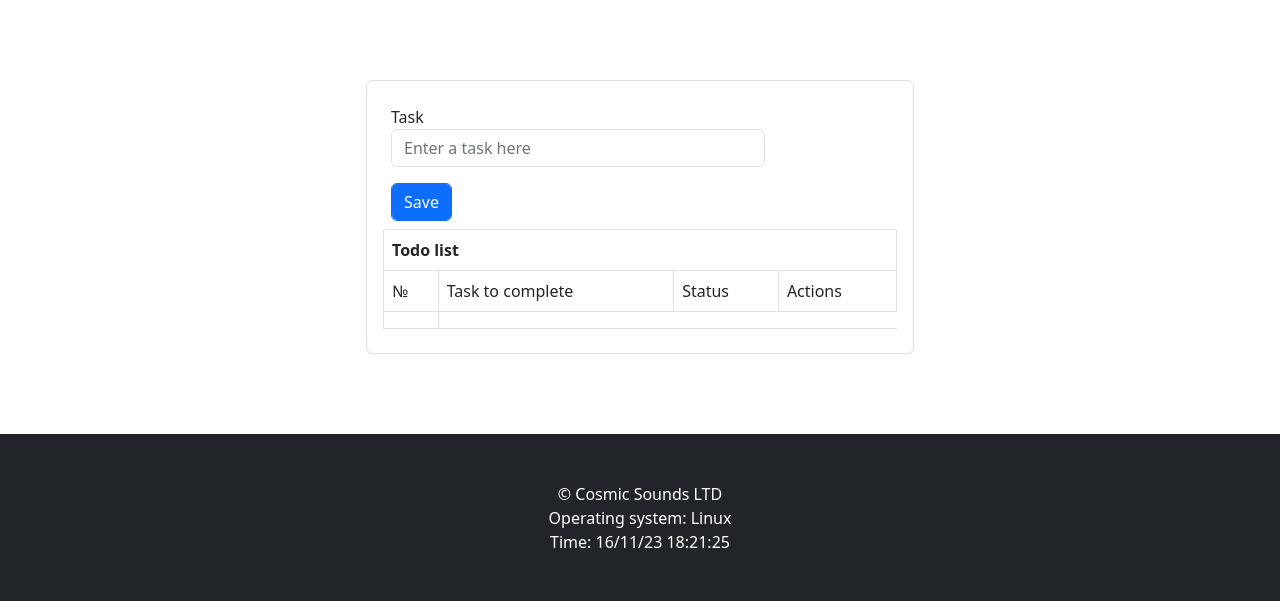
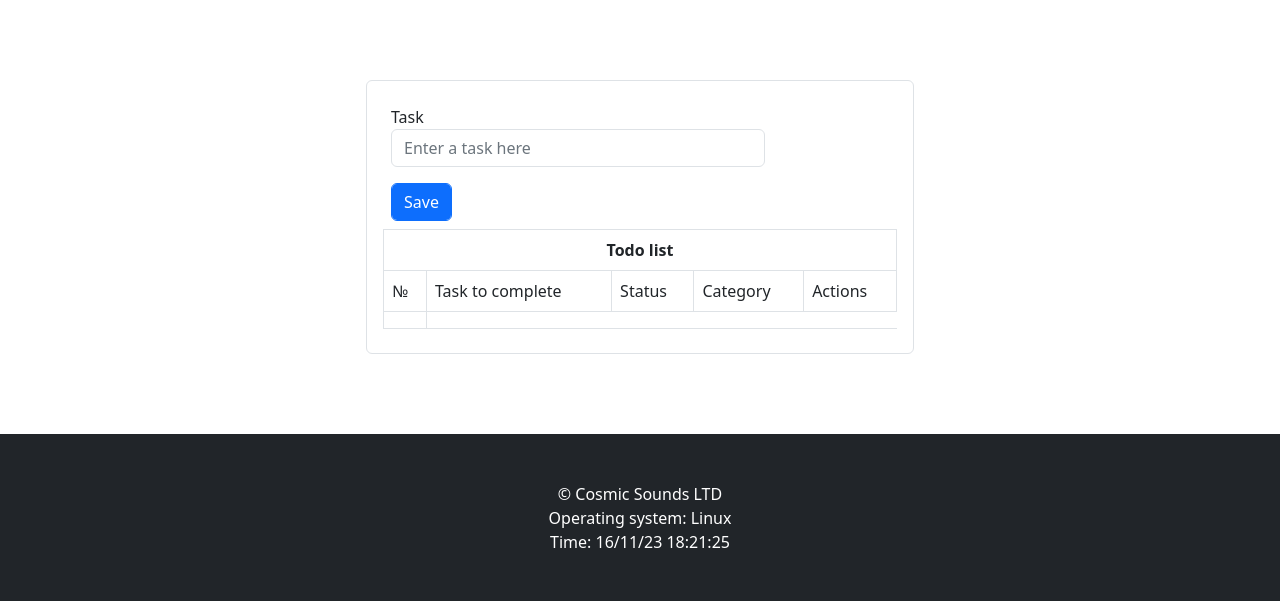
Before and after one commit to LostHopes/Flask-labs, a Flask app: page /todo in a window 1280 px wide. Shown: the part 56-657 px from the top of the page. Run offline with Flask 3, Linux system fonts and the light colour scheme; some libraries are stand-ins or nearby versions.

Commit message:
added category to templates and centered header of table

```diff
--- a/flask/app/templates/todo.html
+++ b/flask/app/templates/todo.html
@@ -10,7 +10,7 @@
         </form>
         <table aria-describedby="todo" class="table table-bordered mb-2 w-100">
             <thead>
-                <th colspan="4">
+                <th colspan="5" class="text-center">
                     Todo list
                 </th>
             </thead>
@@ -18,6 +18,7 @@
                 <td>№</td>
                 <td>Task to complete</td>
                 <td>Status</td>
+                <td>Category</td>
                 <td>Actions</td>
             </tr>
             <tr>
```
